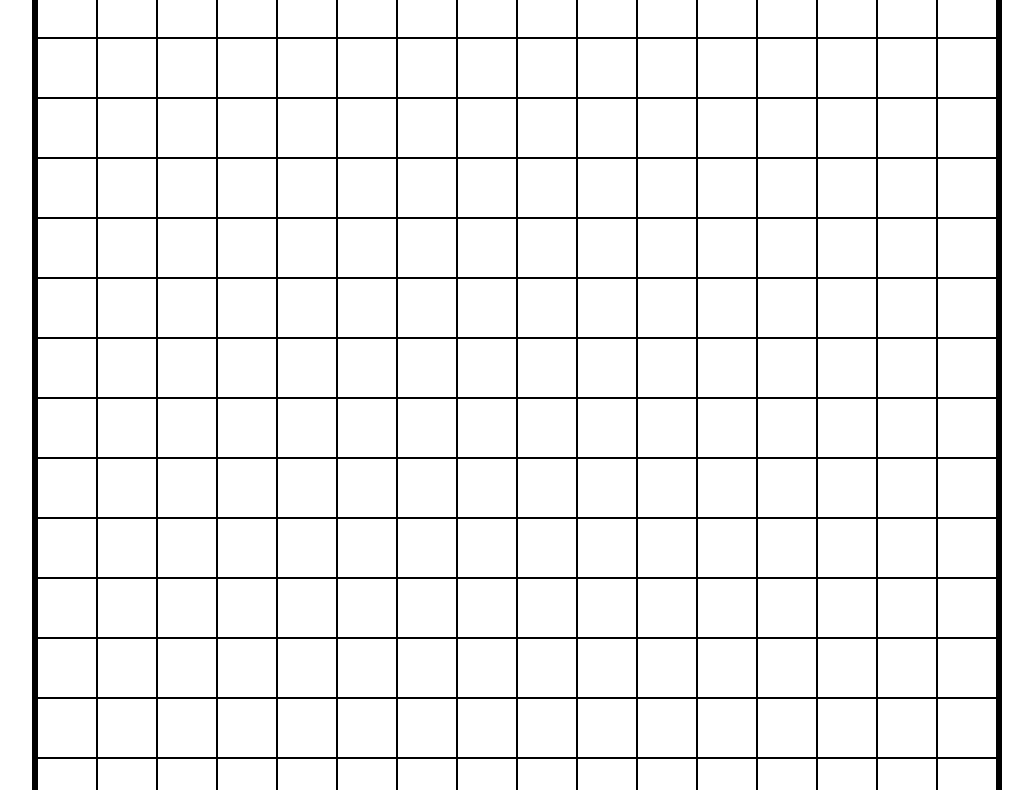
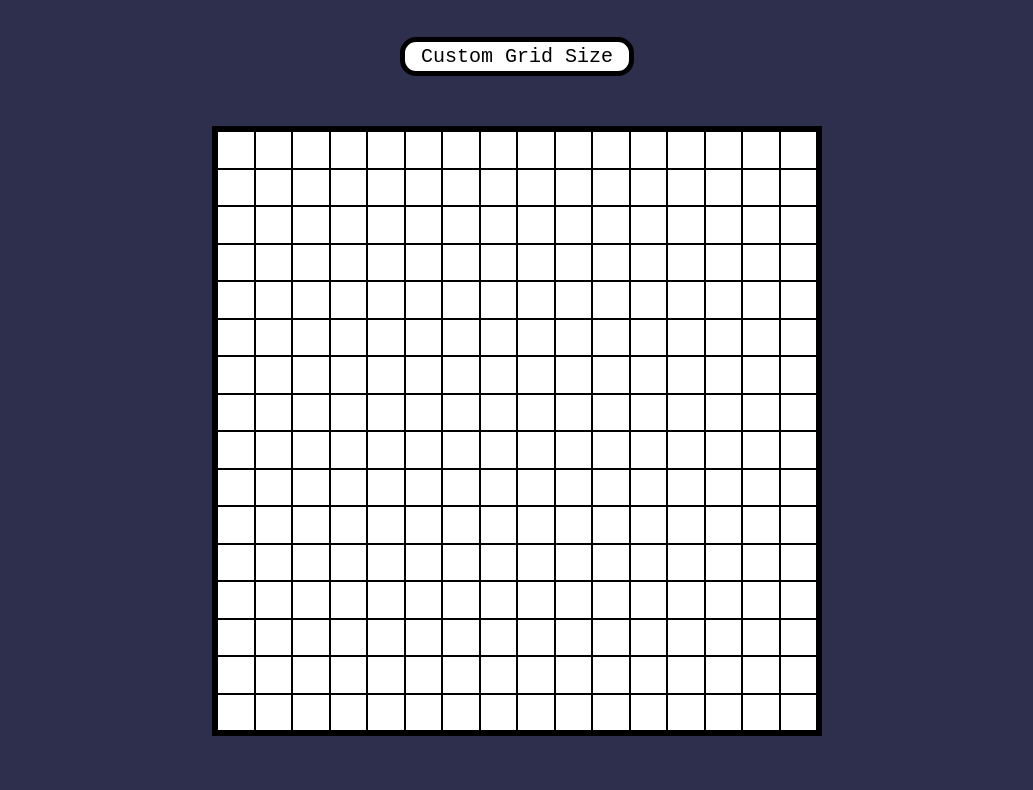
Before and after one commit to sunmukhsc/etch-a-sketch, a plain HTML site: page index.html in a window 1280 px wide. Shown: the part 115-905 px from the top of the page, without its empty margins (123-1156 px from the left). After the commit the page ends 859 px from the top, so only its background shows below. Drawn offline with Linux system fonts and the light colour scheme.

Commit message:
Add button for custom grid sizes

```diff
--- a/index.html
+++ b/index.html
@@ -9,6 +9,7 @@
 </head>
 <body>
     <h1>Etch-a-Sketch</h1>
+    <button id="size">Custom Grid Size</button>
     <div class="container"></div>
 </body>
 </html>
--- a/script.js
+++ b/script.js
@@ -1,11 +1,36 @@
-const gridPixelWidth = 16;
+const containerPixels = 600;
+const maxPixels = 64;
+const gridPixels = 16;
 const container = document.querySelector('.container');
+const sizeBtn = document.querySelector('#size');
 
-for (let i = 0; i < gridPixelWidth**2; i++) {
-    const square = document.createElement('div');
-    square.className = 'square';
-    square.addEventListener('mouseenter', (e) => {
-        e.target.style.backgroundColor = 'black';
-    });
-    container.appendChild(square);
+function setGridSize() {
+    input = prompt(`Enter a custom grid size: (max ${maxPixels})`);
+    if (input && input<=maxPixels && input>0) {
+        container.innerHTML = '';
+        createGrid(input);
+    } else {return;}
+
 }
+
+function createGrid (gridPixels) {
+    for (let i = 0; i < gridPixels**2; i++) {
+        const square = document.createElement('div');
+        square.className = 'square';
+        square.style.width =
+            `${containerPixels/gridPixels}px`;
+        square.style.height =
+            `${containerPixels/gridPixels}px`;
+        square.addEventListener('mouseenter', () => {
+            square.style.backgroundColor = 'black';
+        });
+        container.appendChild(square);
+    }
+}
+
+createGrid(gridPixels);
+
+sizeBtn.addEventListener('click', setGridSize);
+
+container.style.width = `${containerPixels}px`;
+container.style.height = `${containerPixels}px`;
--- a/style.css
+++ b/style.css
@@ -3,21 +3,44 @@ body {
     flex-direction: column;
     align-items: center;
     font-family: 'Courier New', Courier, monospace;
+    gap: 20px;
+    background-color: rgb(46, 46, 77);
+    color: white;
+}
+
+h1 {
+    font-size: 50px;
+}
+
+#size {
+    font-size: 20px;
+    margin-bottom: 30px;
+    font-family: 'Courier New', Courier, monospace;
+    background-color: white;
+    color: black;
+    border: 5px solid black;
+    border-radius: 16px;
+    padding: 3px 16px;
+}
+
+#size:hover {
+    background-color: black;
+    color: white;
+    transition-duration: 0.2s;
+    font-weight: 700;
+    cursor: pointer;
 }
 
 .container {
     flex: none;
-    width: 960px;
-    height: 960px;
     display: flex;
     flex-wrap: wrap;
     border: 5px solid black;
+    background-color: white;
 }
 
 .square {
     box-sizing: border-box;
-    width: 60px;
-    height: 60px;
     border: 1px solid black;
 }
 
```
